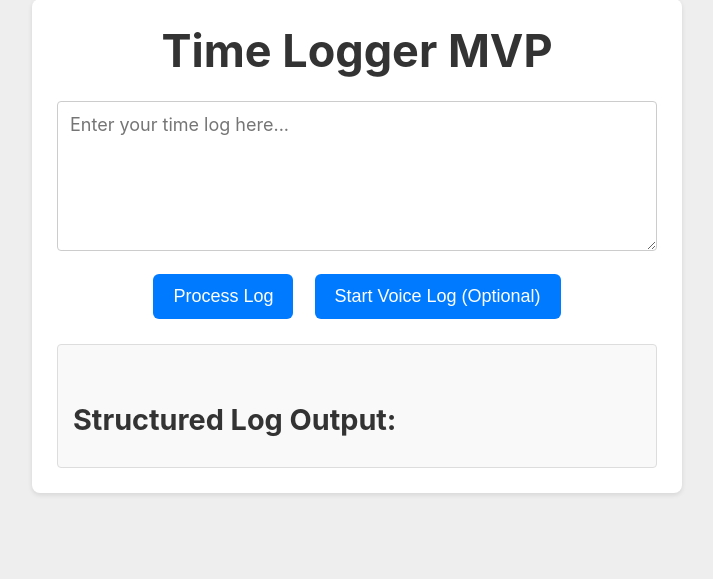
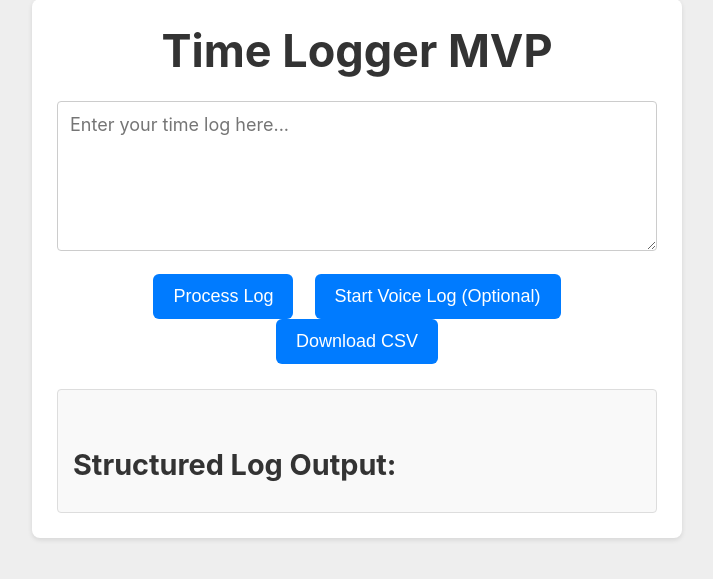
Before and after one commit to AskSid/time, a Flask app: page / in a window 1280 px wide. Shown: the part 41-620 px from the top of the page, without its empty margins (283-996 px from the left). Run offline with Flask 3, Linux system fonts and the light colour scheme.

Commit message:
download csv button functionality

```diff
--- a/app.py
+++ b/app.py
@@ -81,9 +81,53 @@ def process_log():
     except Exception as e:
         return jsonify({'error': str(e), 'gemini_error': True}), 500
 
+@app.route('/api/download_csv')
+def download_csv():
+    """
+    API endpoint to download the logs data as a CSV file.
+    """
+    try:
+        conn = get_db_connection()
+        cursor = conn.cursor()
+
+        cursor.execute("SELECT * FROM logs")
+        rows = cursor.fetchall()
+
+        if not rows:
+            return jsonify({'message': 'No logs data available to download'}), 200 # Or handle no data case differently
+
+        # Create an in-memory text stream
+        csv_buffer = io.StringIO()
+        csv_writer = csv.writer(csv_buffer)
+
+        # Write header row
+        column_names = [description[0] for description in cursor.description]
+        csv_writer.writerow(column_names)
+
+        # Write data rows
+        csv_writer.writerows(rows)
+
+        conn.close()
+
+        # Prepare response - send the CSV data as a file download
+        output = io.BytesIO() # Use BytesIO for binary data
+        output.write(csv_buffer.getvalue().encode('utf-8')) # Encode to bytes
+        output.seek(0) # Reset stream position to the beginning
+
+        return send_file(
+            output,
+            mimetype='text/csv',
+            download_name='time_logs_export.csv',
+            as_attachment=True
+        )
+
+    except sqlite3.Error as e:
+        return jsonify({'error': f"Database error: {e}"}), 500
+    except Exception as e:
+        return jsonify({'error': f"Error generating CSV: {e}"}), 500
+
 
 if __name__ == '__main__':
-    # Initialize database on first run (or when logs.db is deleted)
     if not os.path.exists(DATABASE_FILE):
         init_db()
-    app.run(debug=True) # Debug mode for development
+    app.run(debug=True)
--- a/static/script.js
+++ b/static/script.js
@@ -76,4 +76,30 @@ document.addEventListener('DOMContentLoaded', () => {
         voiceBtn.disabled = true;
         voiceBtn.textContent = "Voice not supported in this browser";
     }
+
+    downloadCsvBtn.addEventListener('click', async () => {
+        try {
+            const response = await fetch('/api/download_csv'); // Fetch CSV endpoint
+
+            if (!response.ok) {
+                const errorData = await response.json();
+                alert(`Error downloading CSV: ${response.statusText}\n${errorData.error || errorData.message}`); // Show error
+                return;
+            }
+
+            // Get the CSV data as a Blob
+            const blob = await response.blob();
+            const url = window.URL.createObjectURL(blob); // Create a URL for the blob
+            const a = document.createElement('a'); // Create a temporary link element
+            a.href = url;
+            a.download = 'time_logs_export.csv'; // Set filename for download
+            document.body.appendChild(a); // Append to body (required for Firefox)
+            a.click(); // Programmatically click the link to trigger download
+            a.remove(); // Clean up by removing the link
+            window.URL.revokeObjectURL(url); // Revoke the URL
+
+        } catch (error) {
+            alert(`Error initiating CSV download: ${error}`);
+        }
+    });
 });
--- a/templates/index.html
+++ b/templates/index.html
@@ -13,7 +13,7 @@
         <div class="button-group">
             <button id="submitBtn">Process Log</button>
             <button id="voiceBtn">Start Voice Log (Optional)</button>
-        </div>
+            <button id="downloadCsvBtn">Download CSV</button> </div>
         <div id="output">
             <h2>Structured Log Output:</h2>
             <pre id="structuredOutput"></pre>
```
